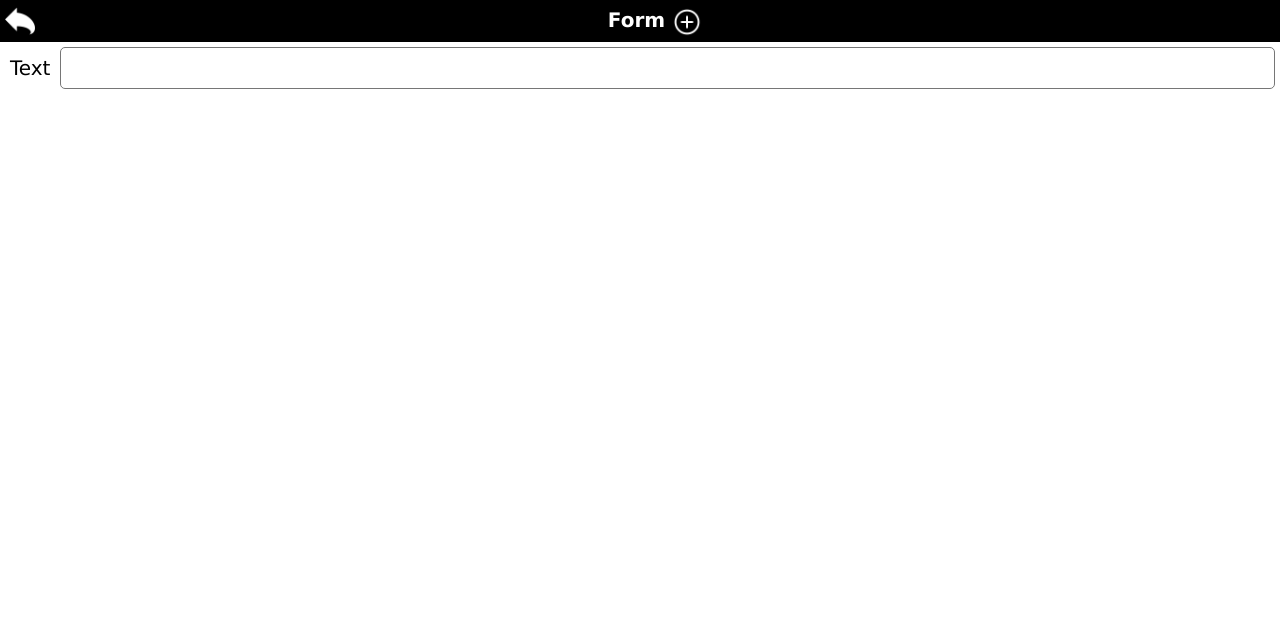
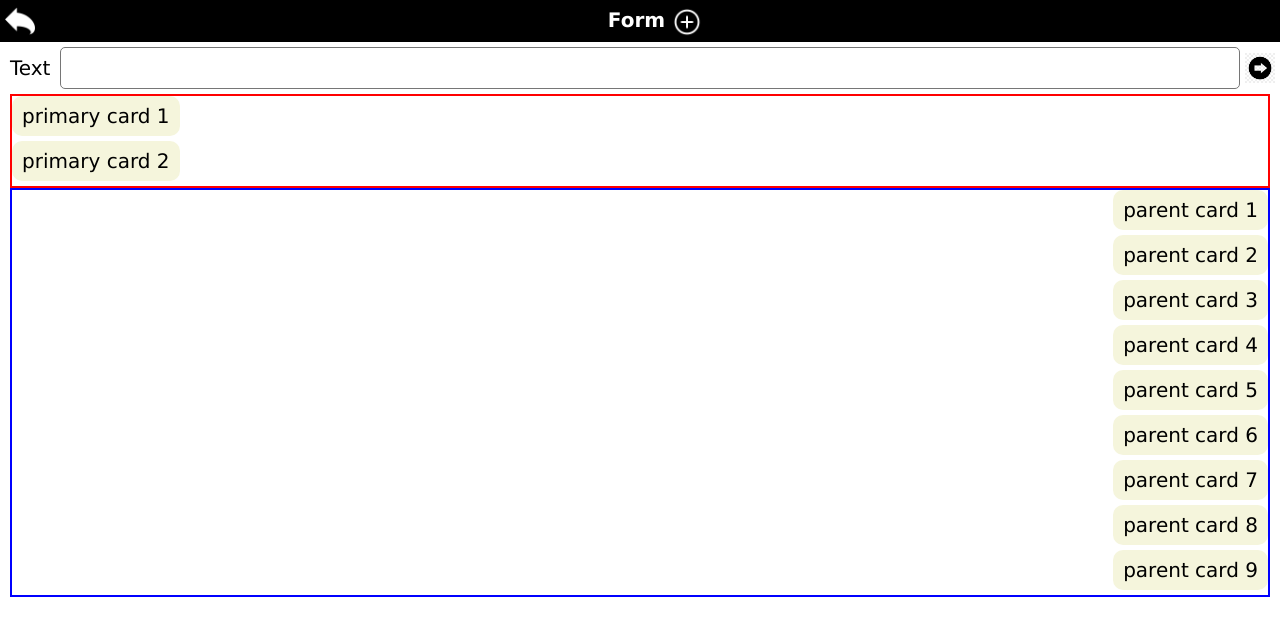
Before and after one commit to hktai11/UnitsWork, a plain HTML site: page workUnitForm1.html in a window 1280 px wide. Drawn offline with Linux system fonts and the light colour scheme; no server answers.

Commit message:
modify work unit form1

```diff
--- a/workUnitForm1.html
+++ b/workUnitForm1.html
@@ -143,13 +143,48 @@
     .form-container>.scrollable-container {
         flex-grow: 1;
         width: 100%;
+        height: 100%;
+        padding: 10px;
+    }
+    .form-container>.scrollable-container>.fields-container>.form-fields {
+        width: 100%;
         overflow-y: auto;
-        padding: 10px;
-    }
-    .form-container>.scrollable-container>.form-fields {
-        width: 100%;
-    }
-    .form-container>.scrollable-container>.form-fields>.raw-field {
+
+        border: 2px solid red;
+    }
+    .form-container>.scrollable-container>.fields-container>.parent-form-fields {
+        width: 100%;
+        overflow-y: auto;
+
+        border: 2px solid blue;
+    }
+    .form-container * .raw-field {
+        width: max-content;
+        min-width: 50px;
+        min-height: 30px;
+        margin-bottom: 5px;
+        padding-left: 10px;
+        padding-right: 10px;
+        padding-top: 5px;
+        padding-bottom: 5px;
+        border-radius: 10px;
+        background-color: #f5f5dc;
+        white-space: pre-line;
+    }
+    .form-container>.scrollable-container>.fields-container>.form-fields>.raw-field-container>.raw-field {
+        width: max-content;
+        min-width: 50px;
+        min-height: 30px;
+        margin-bottom: 5px;
+        padding-left: 10px;
+        padding-right: 10px;
+        padding-top: 5px;
+        padding-bottom: 5px;
+        border-radius: 10px;
+        background-color: #f5f5dc;
+        white-space: pre-line;
+    }
+    .form-container>.scrollable-container>.fields-container>.parent-form-fields>.raw-field-container>.raw-field {
         width: max-content;
         min-width: 50px;
         min-height: 30px;
@@ -617,8 +652,120 @@
     <div class="scrollable-container"
          style="position: relative;">
 
-        <div class="form-fields">
+         <div class="fields-container"
+               style="position: absolute; display: flex; flex-direction: column;
+                      left: 10px; right: 10px; top: 0; bottom: 0;
+                      overflow-y: hidden;">
+
+         <div class="form-fields">
+
+            <div class="raw-field-container"
+                 style="display: flex; flex-direction: row;">
+                 <div class="raw-field">primary card 1</div>
+                 <div style="flex: 1;"></div>
+            </div>
+
+            <div class="raw-field-container"
+                 style="display: flex; flex-direction: row;">
+                 <div class="raw-field">primary card 2</div>
+                 <div style="flex: 1;"></div>
+            </div>
+<!--
+            <div class="raw-field-container"
+                 style="display: flex; flex-direction: row;">
+                 <div class="raw-field">primary card 3</div>
+                 <div style="flex: 1;"></div>
+            </div>
+
+            <div class="raw-field-container"
+                 style="display: flex; flex-direction: row;">
+                 <div class="raw-field">primary card 4</div>
+                 <div style="flex: 1;"></div>
+            </div>
+
+            <div class="raw-field-container"
+                 style="display: flex; flex-direction: row;">
+                 <div class="raw-field">primary card 5</div>
+                 <div style="flex: 1;"></div>
+            </div>
+
+            <div class="raw-field-container"
+                 style="display: flex; flex-direction: row;">
+                 <div class="raw-field">primary card 6</div>
+                 <div style="flex: 1;"></div>
+            </div>
+
+            <div class="raw-field-container"
+                 style="display: flex; flex-direction: row;">
+                 <div class="raw-field">primary card 7</div>
+                 <div style="flex: 1;"></div>
+            </div>
+
+        -->
         </div>
+
+        <div class="parent-form-fields">
+
+            <div class="raw-field-container"
+                 style="display: flex; flex-direction: row;">
+                 <div style="flex: 1"></div>
+                 <div class="raw-field">parent card 1</div>
+            </div>
+
+            <div class="raw-field-container"
+                 style="display: flex; flex-direction: row;">
+                 <div style="flex: 1"></div>
+                 <div class="raw-field">parent card 2</div>
+            </div>
+
+            <div class="raw-field-container"
+                 style="display: flex; flex-direction: row;">
+                 <div style="flex: 1"></div>
+                 <div class="raw-field">parent card 3</div>
+            </div>
+
+            <div class="raw-field-container"
+                 style="display: flex; flex-direction: row;">
+                 <div style="flex: 1"></div>
+                 <div class="raw-field">parent card 4</div>
+            </div>
+
+            <div class="raw-field-container"
+                 style="display: flex; flex-direction: row;">
+                 <div style="flex: 1"></div>
+                 <div class="raw-field">parent card 5</div>
+            </div>
+
+            <div class="raw-field-container"
+                 style="display: flex; flex-direction: row;">
+                 <div style="flex: 1"></div>
+                 <div class="raw-field">parent card 6</div>
+            </div>
+
+            <div class="raw-field-container"
+                 style="display: flex; flex-direction: row;">
+                 <div style="flex: 1"></div>
+                 <div class="raw-field">parent card 7</div>
+            </div>
+
+            <div class="raw-field-container"
+                 style="display: flex; flex-direction: row;">
+                 <div style="flex: 1"></div>
+                 <div class="raw-field">parent card 8</div>
+            </div>
+
+            <div class="raw-field-container"
+                 style="display: flex; flex-direction: row;">
+                 <div style="flex: 1"></div>
+                 <div class="raw-field">parent card 9</div>
+            </div>
+
+
+        </div>
+
+
+        </div>
+
 
     </div>
 
@@ -641,7 +788,7 @@
         <div></div>
         <div style="cursor: pointer"
              onclick="newActionGroup(); return false;">
-            <span>Actions</span>
+            <span>Tasks</span>
             <img src="images/add.png"
                  class="button-icon">
         </div>
@@ -681,8 +828,8 @@
 
     $(document).ready(function () {
 
-        authorizeUser();
-        validateSubmitFieldAction();
+//        authorizeUser();
+//        validateSubmitFieldAction();
 
         $(window).on("resize", function() {
             adjustTextAreaRows($('.field-to-submit'));
```
